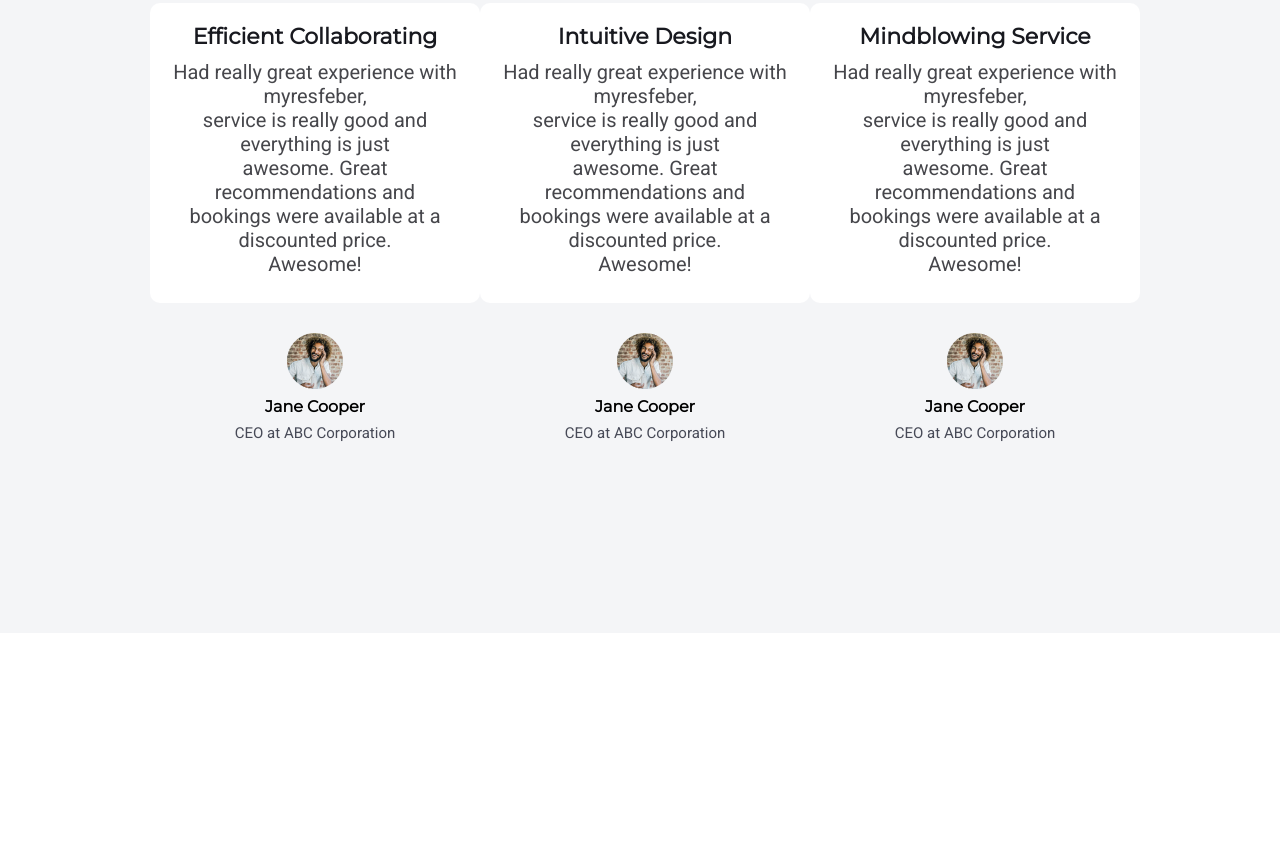
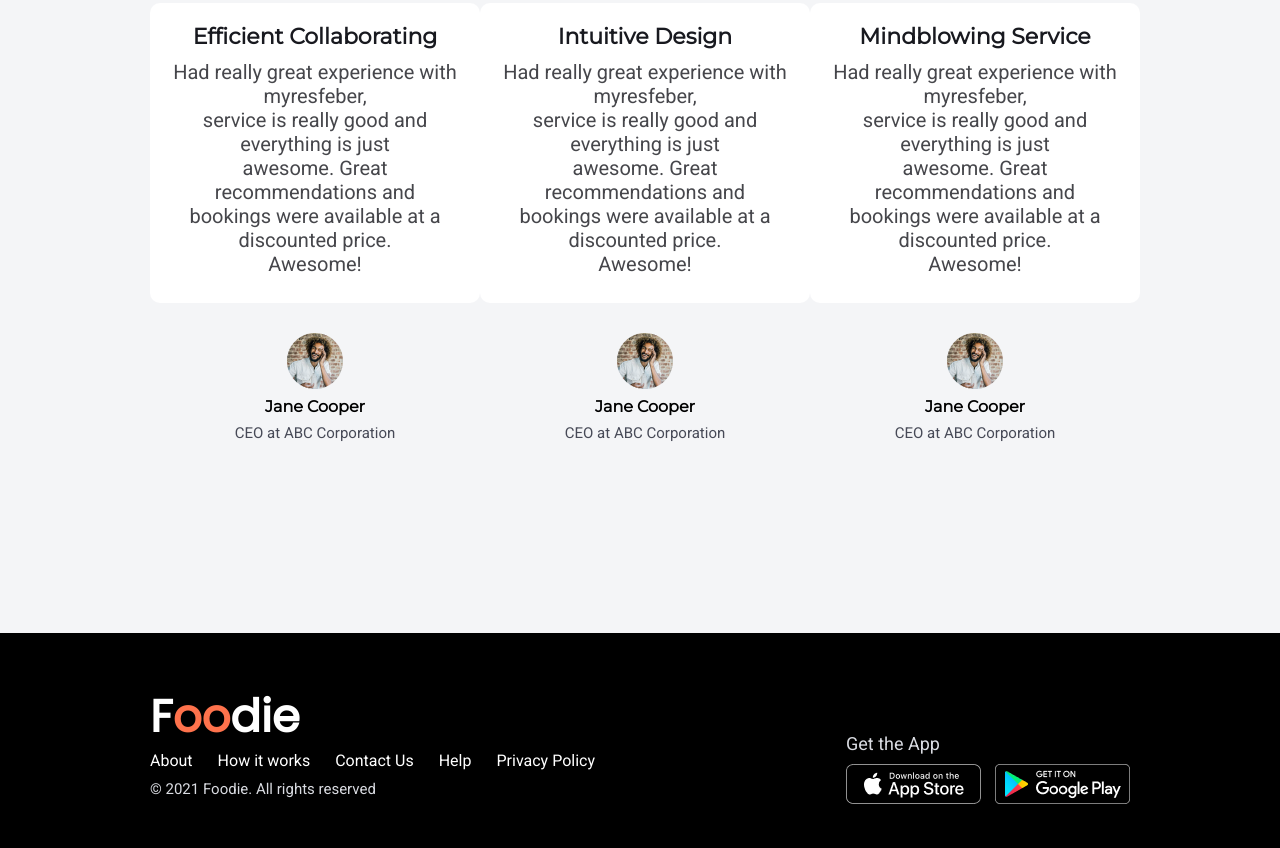
Before and after one commit to marat20021504/fastfoodwebsite, a plain HTML site: page index.html in a window 1280 px wide. Shown: the part 3530-4378 px from the top of the page. Before the commit the page ends 4163 px from the top, so only its background shows below. Drawn offline with Linux system fonts and the light colour scheme.

Commit message:
section-6-bajarildi

```diff
--- a/index.html
+++ b/index.html
@@ -278,5 +278,42 @@
 
     </section>
 
+    <section class="section-6">
+
+        <div class="sec-6-texts">
+
+            <h1>
+                F<span>oo</span>die
+            </h1>
+
+            <div class="sec-6-text">
+
+                <a href="#">About</a>
+                <a href="#">How it works</a>
+                <a href="#">Contact Us</a>
+                <a href="#">Help</a>
+                <a href="#">Privacy Policy</a>
+
+            </div>
+
+            <p>© 2021 Foodie. All rights reserved</p>
+
+        </div>
+
+        <div class="get-the-app">
+
+            <p>Get the App</p>
+
+            <div class="img-app">
+
+                <img src="/assets/images/App Store Badge.png">
+                <img style=" margin-left: 10px;" src="/assets/images/artwork.png">
+
+            </div>
+
+        </div>
+
+    </section>
+
 </body>
 </html>
--- /dev/null
+++ b/styles/sections/_section-6.scss
@@ -0,0 +1,58 @@
+.section-6 {
+    width: 100%;
+    height: auto;
+    background-color: black;
+    padding: 50px 150px;
+    display: flex;
+    justify-content: space-between;
+
+    .sec-6-texts {
+
+        h1 {
+            color: #FFFFFF;
+            font-size: 45px;
+            font-family: 'Poppins', sans-serif;
+
+            span {
+                color: #FE724C;
+            }
+
+        }
+
+        .sec-6-text {
+            display: flex;
+            gap: 25px;
+
+            a {
+                text-decoration: none;
+                font-size: 16px;
+                color: white;
+                font-family: 'Roboto', sans-serif;
+            }
+
+        }
+
+        p {
+            font-family: 'Roboto', sans-serif;
+            color: #D9DBE1;
+            font-size: 15px;
+            margin-top: 10px;
+        }
+
+    }
+
+    .get-the-app {
+
+        p {
+            font-family: 'Roboto', sans-serif;
+            color: #D9DBE1;
+            font-size: 18px;
+            margin-bottom: 10px;
+        }
+
+
+        position: relative;
+        bottom: -50px;
+    }
+
+}
--- a/styles/style.scss
+++ b/styles/style.scss
@@ -12,3 +12,4 @@
 @import "./sections/section-3";
 @import "./sections/section-4";
 @import "./sections/section-5";
+@import "./sections/section-6";
```
Also changed, not shown: assets/images/App Store Badge.png (added), assets/images/artwork.png (added), styles/style.css, 1 other file.
